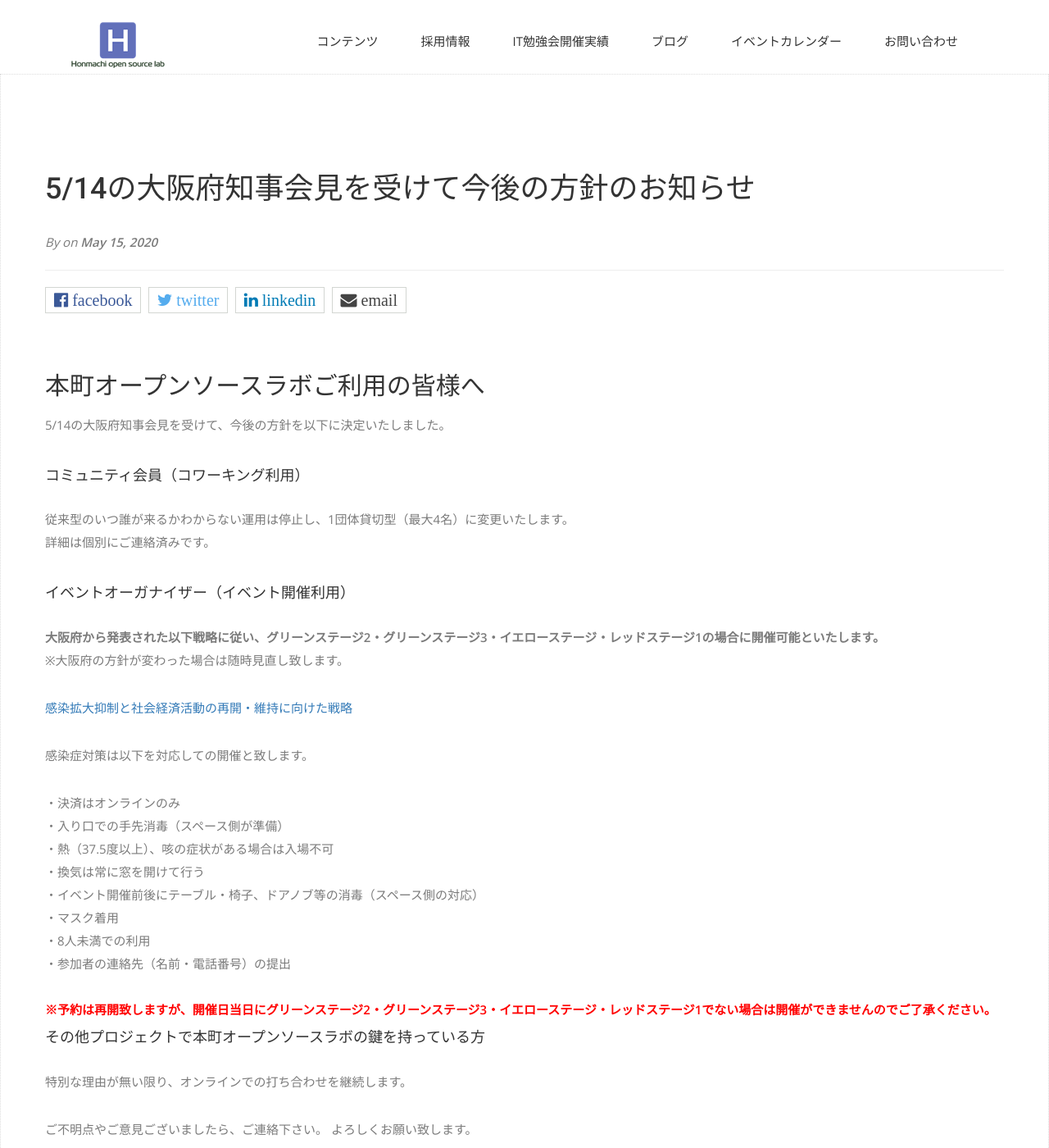
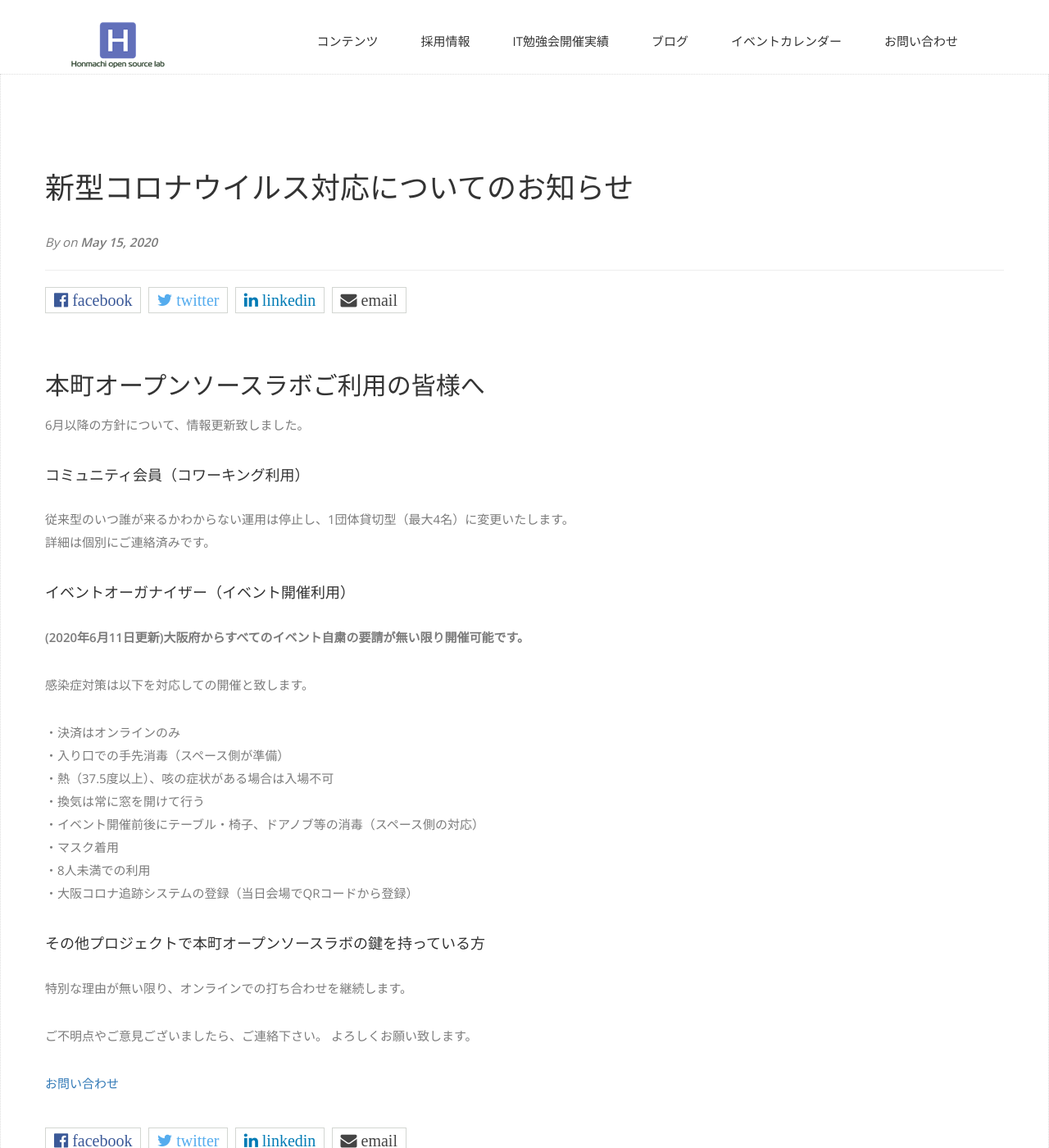
Before and after one commit to hommachi-open-source-lab/hommachi-open-source-lab.github.io, a Jekyll site: the page built from _posts/2020-05-15-covid-19.md, in a window 1280 px wide and 1400 px high. Shown: the whole window at 82% size. Built offline with Jekyll 4.4.1, drawn with Linux system fonts in a browser that asks for light colours; nearby versions of some CDN libraries; some web fonts are replaced.

Commit message:
covid19 update

```diff
--- a/_posts/2020-05-15-covid-19.md
+++ b/_posts/2020-05-15-covid-19.md
@@ -1,13 +1,13 @@
 ---
 layout: post
-title: 5/14の大阪府知事会見を受けて今後の方針のお知らせ
-description: 5/14の大阪府知事会見を受けて今後の方針のお知らせ
+title: 新型コロナウイルス対応についてのお知らせ
+description: 6月以降のお知らせ
 permalink: /2020/05/15/covid-19/
 ---
 
 ## 本町オープンソースラボご利用の皆様へ
 
-5/14の大阪府知事会見を受けて、今後の方針を以下に決定いたしました。
+6月以降の方針について、情報更新致しました。
 
 #### コミュニティ会員（コワーキング利用）
 
@@ -17,10 +17,7 @@ permalink: /2020/05/15/covid-19/
 
 #### イベントオーガナイザー（イベント開催利用）
 
-<b>大阪府から発表された以下戦略に従い、グリーンステージ2・グリーンステージ3・イエローステージ・レッドステージ1の場合に開催可能といたします。</b>
-※大阪府の方針が変わった場合は随時見直し致します。
-
-[感染拡大抑制と社会経済活動の再開・維持に向けた戦略](http://www.pref.osaka.lg.jp/attach/38112/00000000/roadmap.pdf)
+<b>(2020年6月11日更新)大阪府からすべてのイベント自粛の要請が無い限り開催可能です。</b>
 
 感染症対策は以下を対応しての開催と致します。
 
@@ -31,9 +28,8 @@ permalink: /2020/05/15/covid-19/
 ・イベント開催前後にテーブル・椅子、ドアノブ等の消毒（スペース側の対応）
 ・マスク着用
 ・8人未満での利用
-・参加者の連絡先（名前・電話番号）の提出
+・大阪コロナ追跡システムの登録（当日会場でQRコードから登録）
 <br>
-<b><font color="red">※予約は再開致しますが、開催日当日にグリーンステージ2・グリーンステージ3・イエローステージ・レッドステージ1でない場合は開催ができませんのでご了承ください。</font></b>
 
 #### その他プロジェクトで本町オープンソースラボの鍵を持っている方
 
--- a/calendar/index.html
+++ b/calendar/index.html
@@ -25,7 +25,7 @@ permalink: /calendar/
         href="https://docs.google.com/forms/d/e/1FAIpQLSfRwEiTiFhI2F22709OuSLUGrBvuJ7X6pkGW7n7oFb7PGPzug/viewform">スペース予約フォームはこちらをクリックしてください。（既存の方向け）</a>
     </h4>
     <br>
-    <h4><a href="/2020/05/15/covid-19/">※予約の再開を行いますが、こちらの基準を満たす場合のみ開催可能となります。</a></h4>
+    <h4><a href="/2020/05/15/covid-19/">※こちらの対策を取れる場合のみ開催可能となります。</a></h4>
     <br><br>
     <iframe style="border: 0;"
       src="https://calendar.google.com/calendar/embed?src=sou-co.jp_s4h2nujff38qgv6e3jeg9dpl08%40group.calendar.google.com&amp;ctz=Asia/Tokyo"
--- a/index.html
+++ b/index.html
@@ -25,7 +25,7 @@ permalink: /
       <div class="col-md-7 col-sm-12">
         <div class="block">
           <div class="section-title">
-            <h4><a href="/2020/05/15/covid-19/">※新型コロナウイルスに関する5/14の大阪府知事会見を受けて今後の方針のお知らせ。</a></h4>
+            <h4><a href="/2020/05/15/covid-19/">※新型コロナウイルスに関する6月以降の方針のお知らせ。</a></h4>
             <h2>VISION</h2>
           </div>
           <p>
```
Lines whose indentation alone changed are shown as unchanged.
